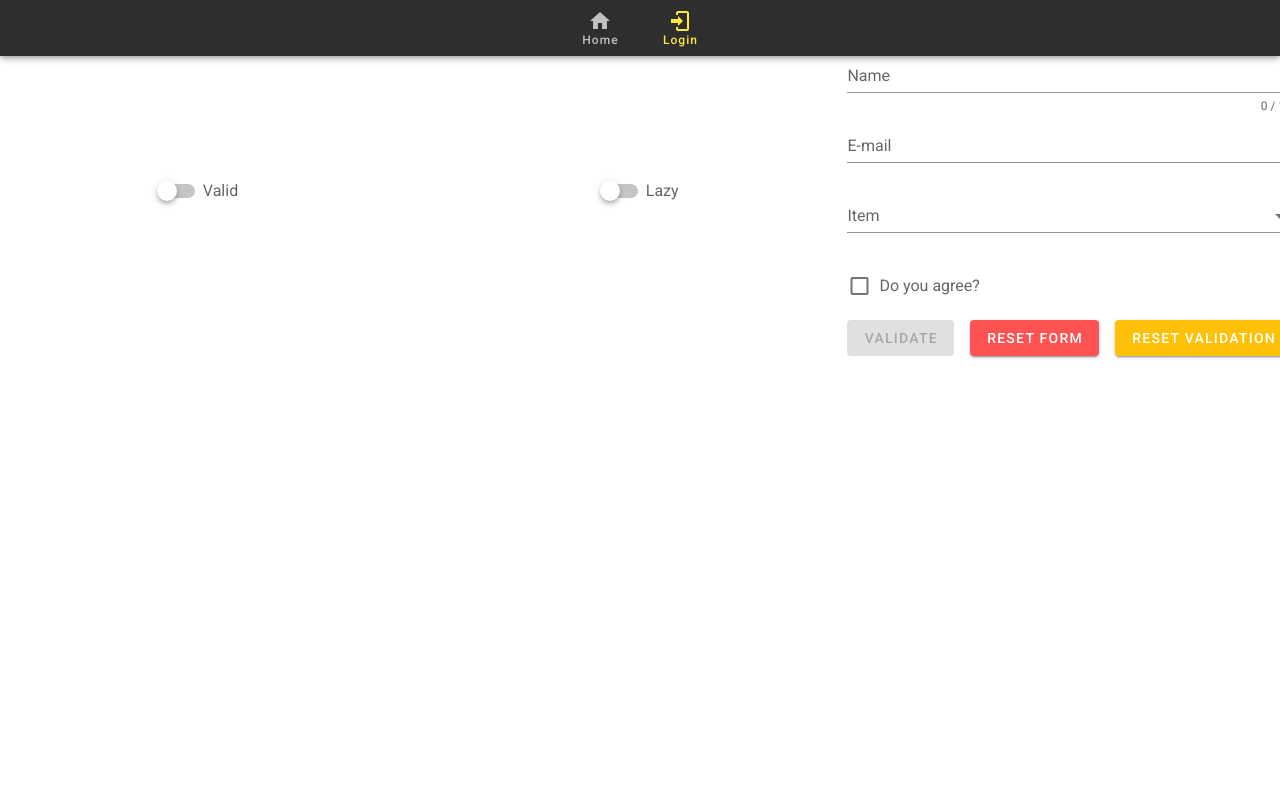
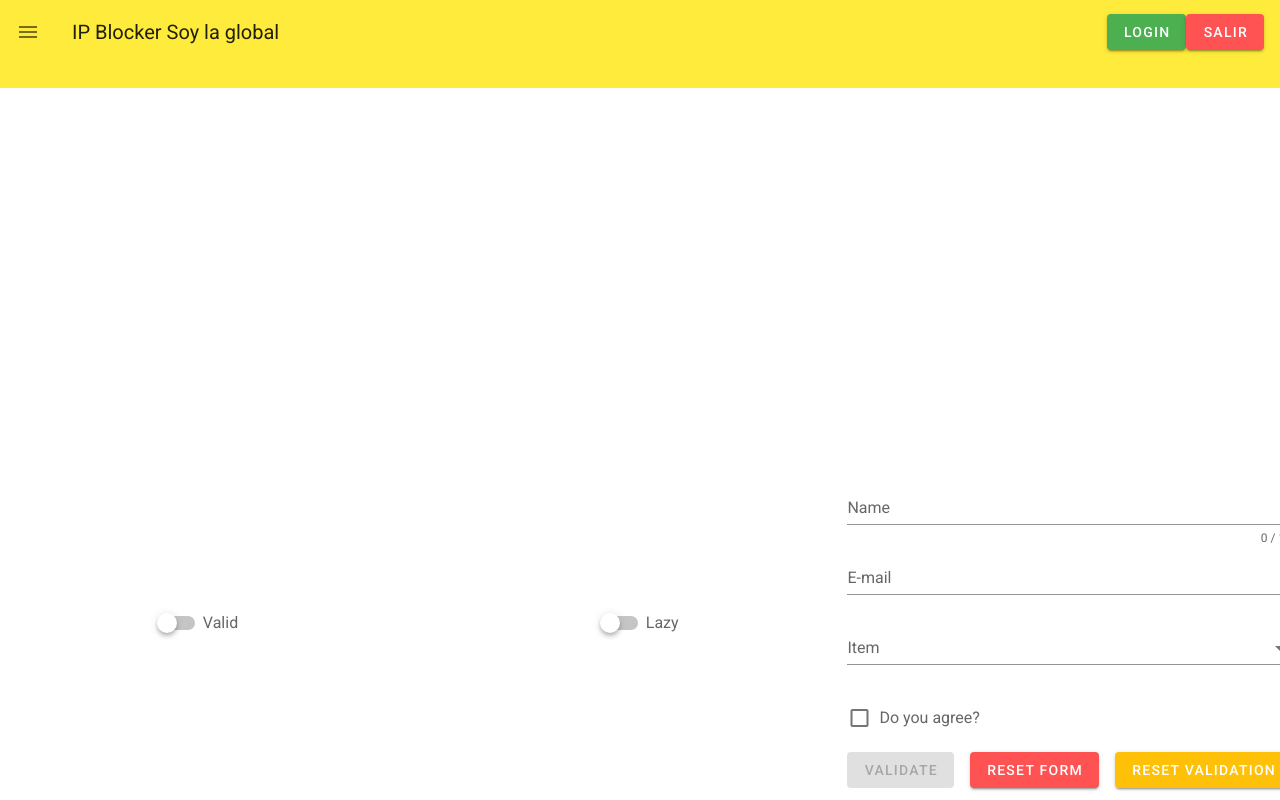
Before and after one commit to eacevedof/prj_ipblocker, a Vue app in the folder vuejs/pannel/: page /login in a window 1280 px wide. Built offline with nearby package versions, Linux system fonts and the light colour scheme; a small style sheet from the web is missing.

Commit message:
vue - ya se muestra con el store

```diff
--- a/vuejs/pannel/src/App.vue
+++ b/vuejs/pannel/src/App.vue
@@ -1,6 +1,7 @@
 <template>
   <v-app>
     <navbar />
+    <hamburguer />
     <v-content>
       <router-view />
     </v-content>
@@ -9,13 +10,15 @@
 
 <script lang="ts">
 import Vue from 'vue';
-import Navbar from "@/components/Navbar.vue"
+import Navbar from "@/components/navigation/Navbar.vue"
+import hamburguer from "@/components/navigation/Hamburguer.vue"
 
 export default Vue.extend({
   name: 'App',
 
   components: {
-    Navbar
+    Navbar,
+    hamburguer
   },
 
   data: () => ({
--- a/vuejs/pannel/src/components/Navbar.vue
+++ /dev/null
@@ -1,29 +0,0 @@
-<template>
-  <v-bottom-navigation
-    v-model="bottomNav"
-    color="yellow"
-    dark
-  >
-    <v-btn :to="{name:'home'}" exact>
-      <span>Home</span>
-      <v-icon>mdi-home</v-icon>
-    </v-btn>
-
-    <v-btn :to="{name:'login'}">
-      <span>Login</span>
-      <v-icon>mdi-login</v-icon>
-    </v-btn>
-
-  </v-bottom-navigation>
-</template>
-
-<script lang="ts">
-export default {
-  name: "Navbar",
-  data () {
-    return {
-      bottomNav: 'recent',
-    }
-  },
-}
-</script>
--- /dev/null
+++ b/vuejs/pannel/src/components/navigation/Hamburguer.vue
@@ -0,0 +1,52 @@
+<template>
+<v-sheet
+    height="400"
+    class="overflow-hidden"
+    style="position: relative;"
+  >
+  <v-navigation-drawer app
+    v-model="drawer"
+    absolute
+    temporary
+  >
+    <v-list-item>
+      <v-list-item-avatar>
+        <v-img src="https://randomuser.me/api/portraits/men/78.jpg"></v-img>
+      </v-list-item-avatar>
+
+      <v-list-item-content>
+        <v-list-item-title>John Leider</v-list-item-title>
+      </v-list-item-content>
+    </v-list-item>
+
+    <v-divider></v-divider>
+
+    <v-list dense>
+      <v-list-item
+        v-for="item in items"
+        :key="item.title"
+        link
+      >
+        <v-list-item-icon>
+          <v-icon>{{ item.icon }}</v-icon>
+        </v-list-item-icon>
+
+        <v-list-item-content>
+          <v-list-item-title>{{ item.title }}</v-list-item-title>
+        </v-list-item-content>
+      </v-list-item>
+    </v-list>
+  </v-navigation-drawer>
+  </v-sheet>
+</template>
+
+<script lang="ts">
+export default {
+
+  name: "Hamburguer",
+
+  data: () => ({
+    drawer: true,
+  })
+}
+</script>
--- /dev/null
+++ b/vuejs/pannel/src/components/navigation/Navbar.vue
@@ -0,0 +1,38 @@
+<template>
+  <v-toolbar app class="primary">
+
+    <v-app-bar-nav-icon></v-app-bar-nav-icon>
+
+    <v-toolbar-title >IP Blocker {{$store.state.globalx}}</v-toolbar-title>
+
+    <v-spacer />
+    <v-btn class="success">
+      login
+    </v-btn>
+    <v-btn class="error">
+      salir
+    </v-btn>
+
+  </v-toolbar>
+
+</template>
+
+<script lang="ts">
+import Vue from 'vue';
+//import Hamburguer from "@/components/navigation/Hamburguer.vue"
+
+export default Vue.extend({
+
+  name: "Navbar",
+
+  components: {
+    //Hamburguer,
+  },
+
+  data () {
+    return {
+
+    }
+  },
+})
+</script>
--- a/vuejs/pannel/src/plugins/vuetify.ts
+++ b/vuejs/pannel/src/plugins/vuetify.ts
@@ -11,8 +11,10 @@ export default new Vuetify({
       },
     themes: {
       light: {
-        primary: '#ee44aa',
-        secondary: '#424242',
+        //primary: '#ee44aa',
+        primary: "#ffeb3b",
+        //secondary: '#424242',
+        secondary: "#212121",
         accent: '#82B1FF',
         error: '#FF5252',
         info: '#2196F3',
--- a/vuejs/pannel/src/store/index.ts
+++ b/vuejs/pannel/src/store/index.ts
@@ -5,6 +5,8 @@ Vue.use(Vuex);
 
 export default new Vuex.Store({
   state: {
+    navhamburguer: false,
+    globalx: "Soy la global",
   },
   mutations: {
   },
```
